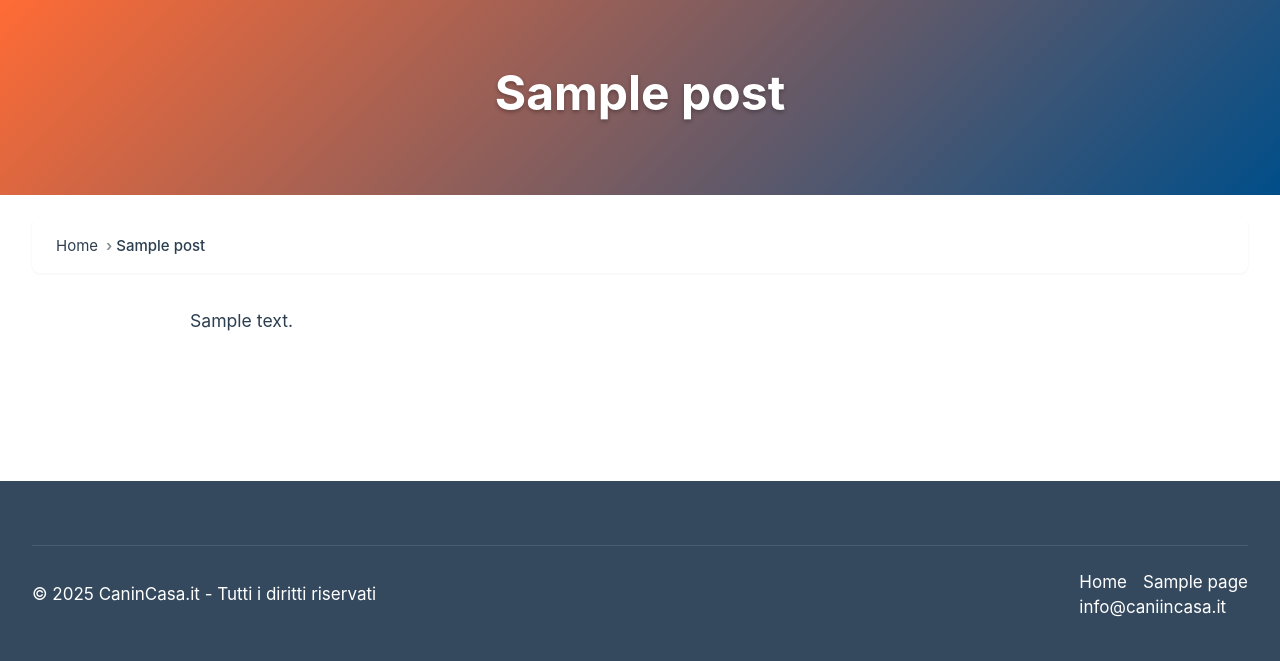
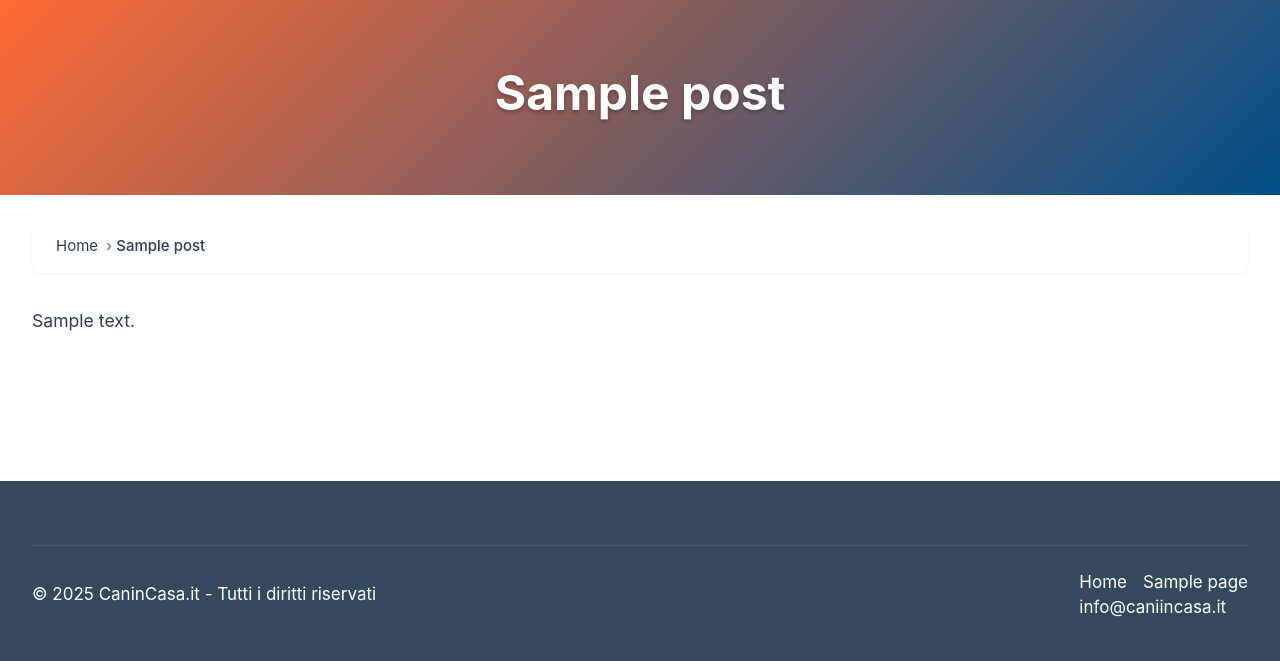
Before and after one commit to massimiliano-ai/caniincasa-v2, a WordPress theme: the page made by theme-caniincasa/page.php in a window 1280 px wide. Shown: the part 139-800 px from the top of the page. Run offline with PHP 8.4 and a stand-in for WordPress, Linux system fonts and the light colour scheme; the site name, menu and one post (Sample post) are stand-ins, and other content is empty; some libraries are stand-ins or nearby versions.

Commit message:
Fix: Allarga contenuto pagine da 900px a 1280px per uniformità

```diff
--- a/theme-caniincasa/css/components/pages.css
+++ b/theme-caniincasa/css/components/pages.css
@@ -10,7 +10,7 @@
    ========================================================================== */
 
 .page-content {
-    max-width: 900px;
+    max-width: 1280px;
     margin: 0 auto;
 }
 
```
